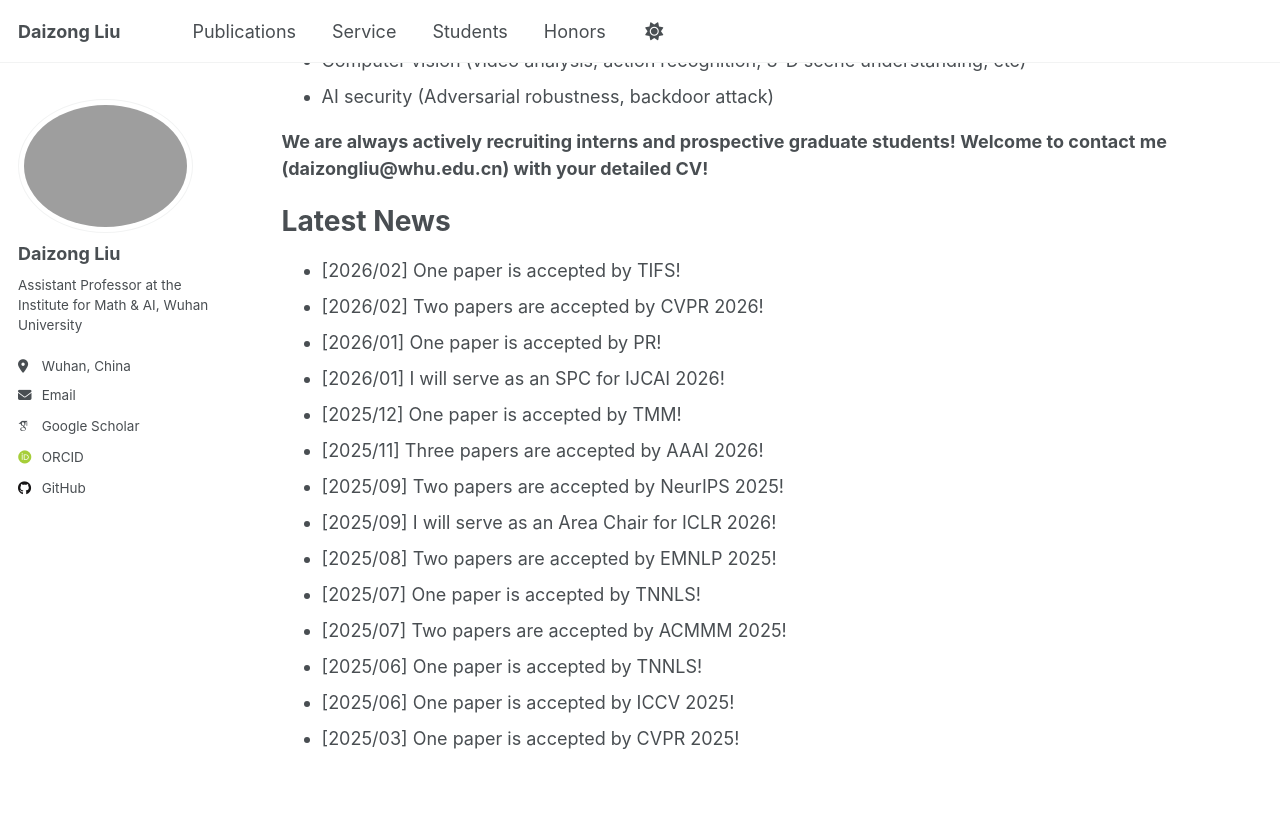
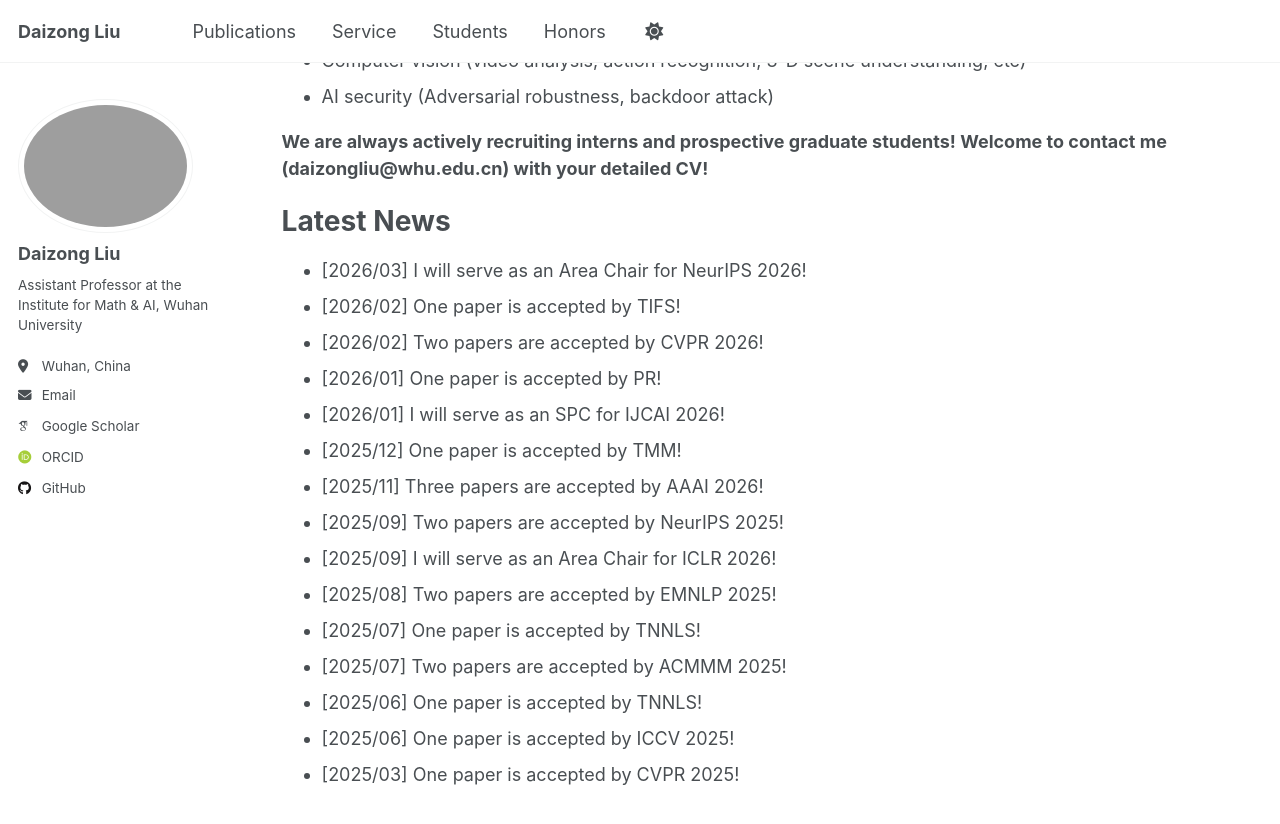
Before and after one commit to liudaizong/liudaizong.github.io, a Jekyll site: the page built from _pages/about.md, in a window 1280 px wide and 900 px high, scrolled down 424 px. Shown: the top 824 px of the window. Built offline with Jekyll 4.4.1, drawn with Linux system fonts in a browser that asks for light colours; some web fonts are replaced.

Commit message:
Update about.md

```diff
--- a/_pages/about.md
+++ b/_pages/about.md
@@ -20,6 +20,7 @@ My broad research interests include Multimodal Reasoning, 3D Point Cloud Percept
 
 Latest News
 ======
+* [2026/03] I will serve as an Area Chair for NeurIPS 2026!
 * [2026/02] One paper is accepted by TIFS!
 * [2026/02] Two papers are accepted by CVPR 2026!
 * [2026/01] One paper is accepted by PR!
```
